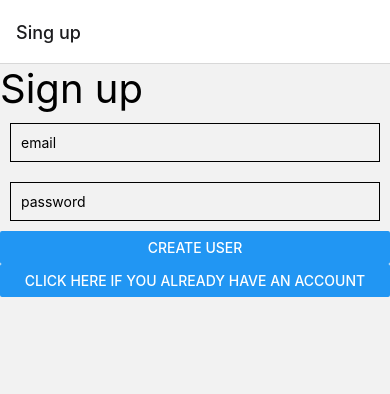
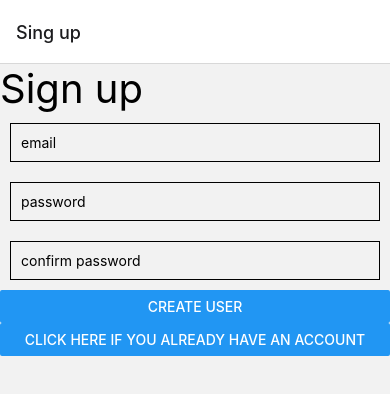
Before and after one commit to madsho/GK-2-INNT, a React Native app: screen / in a window 390 px wide. Shown: the top 394 px of the page. Built offline with nearby package versions, Linux system fonts and the light colour scheme; no server answers.

Commit message:
Confirm password done

```diff
--- a/Components/SignUpForm.js
+++ b/Components/SignUpForm.js
@@ -1,6 +1,6 @@
 import React, { useState } from 'react';
 import { getAuth, createUserWithEmailAndPassword } from "firebase/auth";
-import { SafeAreaView, Text, StyleSheet, TextInput, Button} from 'react-native';
+import { SafeAreaView, Text, StyleSheet, TextInput, Button, View} from 'react-native';
 import firebase from "firebase/compat";
 import { initializeApp } from "firebase/app";
 
@@ -13,16 +13,25 @@ function SignUpForm ({navigation}) {
 
 const [email, setEmail] = useState('')
 const [password, setPassword] = useState('')
+const [confirmpassword, setconfirmpassword] = useState('')
 const [errorMessage, setErrorMessage] = useState(null)
+const [confirmPwError, setconfirmPwError] = useState('')
 
 const signup = async() => {
     try {
+        //Function that only runs if Password and confirm password is equal
+        if(confirmpassword == password){
         await firebase.auth().createUserWithEmailAndPassword(email, password).then((data)=>{
         });
+    }else{
+        setconfirmPwError("Passwords do not match")
+    }
     } catch (error){
         setErrorMessage(error.message)
     }
 }
+
+
 
     return (
         <SafeAreaView>
@@ -32,6 +41,7 @@ const signup = async() => {
                 value={email}
                 onChangeText={(email) => setEmail(email)}
                 style={styles.inputField}/>
+
             <TextInput
                 style = {styles.inputField}
                 placeholder="password"
@@ -39,9 +49,18 @@ const signup = async() => {
                 onChangeText={(password) => setPassword(password)}
                 secureTextEntry
                 />
+            <TextInput
+                style = {styles.inputField}
+                placeholder="confirm password"
+                value={confirmpassword}
+                onChangeText={(confirmpassword) => setconfirmpassword(confirmpassword)}
+                secureTextEntry
+                />
+
                 {errorMessage && (
                 <Text style={styles.error}>Error: {errorMessage}</Text>
             )}
+            <Text tyle={styles.error}>{confirmPwError}</Text>
             <Button onPress={() => signup()} title="Create user" />
             <Button title="Click here if you already have an account" onPress={() => navController(navigation, 'Login')} />
         </SafeAreaView>
```
